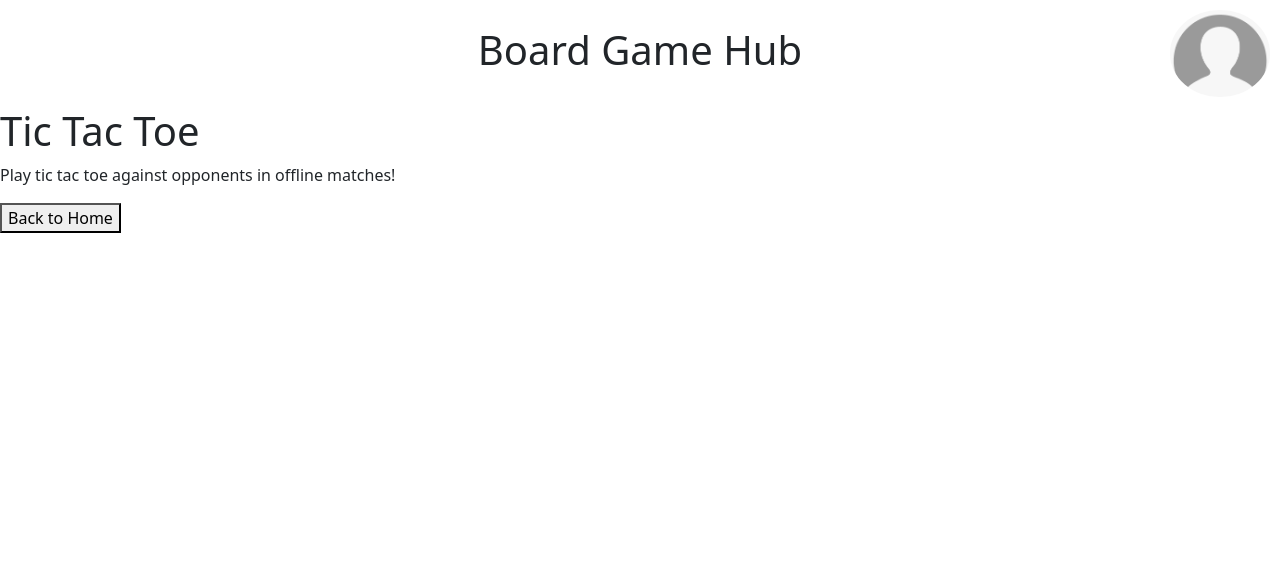
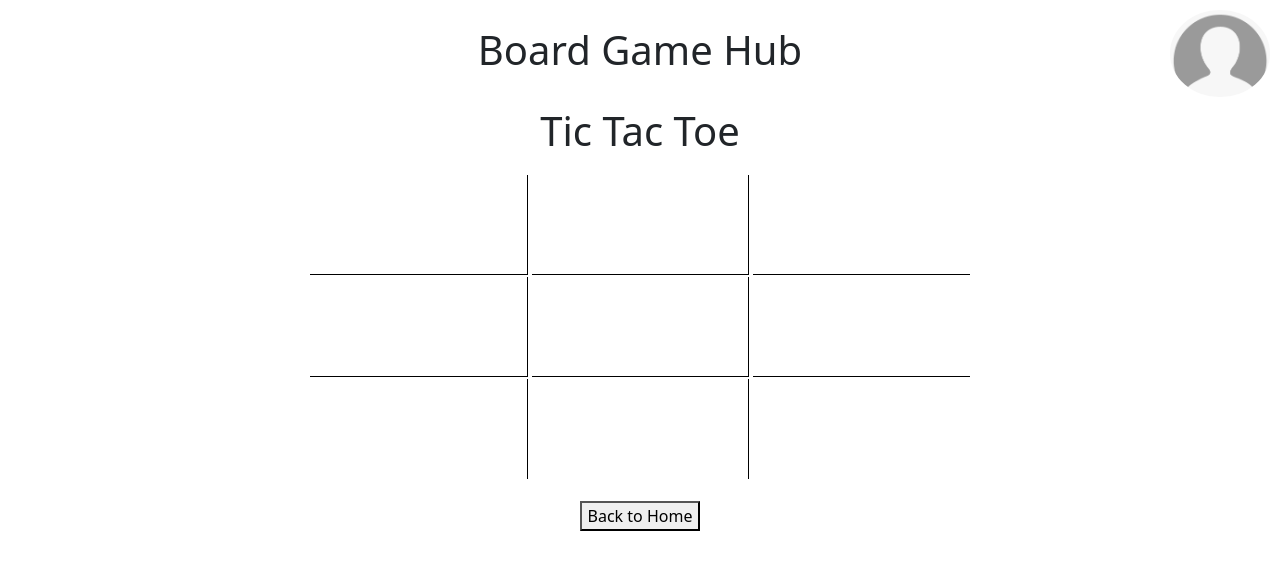
Before and after one commit to WyattHolliday/website_ai, a React (Create React App) app: page /Tictactoe in a window 1280 px wide. Shown: the top 570 px of the page. Built offline with nearby package versions, Linux system fonts and the light colour scheme.

Commit message:
basic tictactoe board

```diff
--- /dev/null
+++ b/src/Tictactoe.css
@@ -0,0 +1,47 @@
+.square {
+    font-size: 24px;
+    font-weight: bold;
+    width: 100px;
+    /* Adjust width to your preference */
+    height: 100px;
+    /* Set the same height as width to make it square */
+    margin: 2px;
+    border: 0;
+    /* Remove border from individual squares */
+    background-color: #fff;
+    display: flex;
+    justify-content: center;
+    align-items: center;
+    float: left;
+    /* Ensures squares are aligned horizontally */
+}
+
+.board {
+    margin-top: 20px;
+}
+
+.board-row:after {
+    clear: both;
+    content: "";
+    display: table;
+}
+
+.board-row>.square {
+    border-right: 1px solid #000;
+    /* Add border between squares */
+    border-bottom: 1px solid #000;
+}
+
+.board-row>.square:nth-child(3n) {
+    border-right: 0;
+    /* Remove border from last square in each row */
+}
+
+.board-row:last-child>.square {
+    border-bottom: 0;
+    /* Remove border from last row */
+}
+
+.home-button {
+    margin-top: 20px;
+}
--- a/src/Tictactoe.js
+++ b/src/Tictactoe.js
@@ -1,4 +1,6 @@
+import React, { useState } from 'react';
 import { useNavigate } from 'react-router-dom';
+import './Tictactoe.css';
 
 function Tictactoe() {
   let navigate = useNavigate();
@@ -7,11 +9,41 @@ function Tictactoe() {
     navigate('/', { replace: true });
   }
 
+  const [board] = useState(Array(9).fill(null));
+
+  const renderSquare = (i) => {
+    return (
+      // onClick={() => handleClick(i)}>
+      <button className="square col">
+        {board[i]}
+      </button>
+    );
+  };
+
   return (
     <>
-      <h1>Tic Tac Toe</h1>
-      <p>Play tic tac toe against opponents in offline matches!</p>
-      <button onClick={handleBackToHome}>Back to Home</button>
+      <h1 className='text-center'>Tic Tac Toe</h1>
+      <div className='board col-6 mx-auto'>
+        {/* <div className="status">{getStatus()}</div> */}
+        <div className="board-row row">
+          {renderSquare(0)}
+          {renderSquare(1)}
+          {renderSquare(2)}
+        </div>
+        <div className="board-row row">
+          {renderSquare(3)}
+          {renderSquare(4)}
+          {renderSquare(5)}
+        </div>
+        <div className="board-row row">
+          {renderSquare(6)}
+          {renderSquare(7)}
+          {renderSquare(8)}
+        </div>
+      </div>
+      <div className='button-container text-center'>
+        <button className='home-button' onClick={handleBackToHome}>Back to Home</button>
+      </div>
     </>
   );
 }
```
